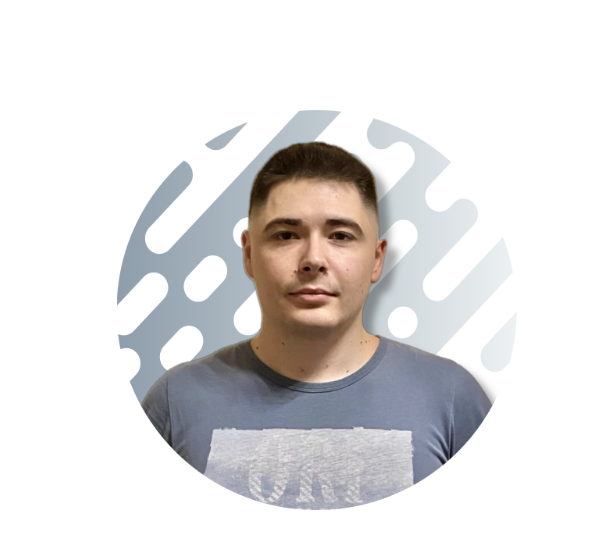
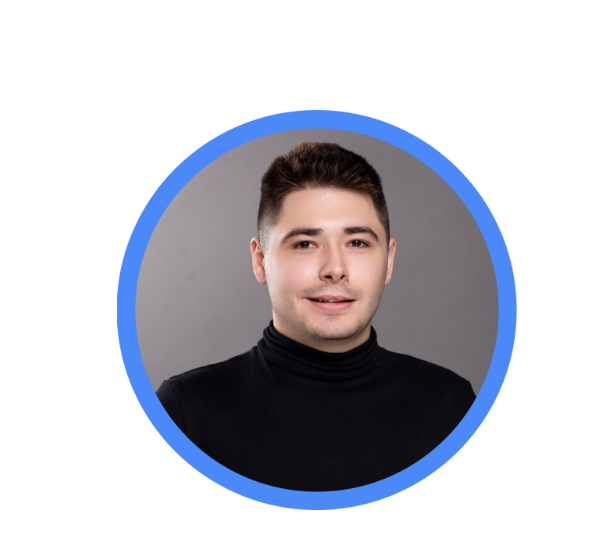
Before and after one commit to ttaksimon/ttaksimon.github.io, a plain HTML site: page index.html in a window 1280 px wide. Shown: the part 174-734 px from the top of the page, 112-706 px from the left. Drawn offline with Linux system fonts and the light colour scheme.

Commit message:
Update profile picture source in index.html

```diff
--- a/index.html
+++ b/index.html
@@ -37,7 +37,7 @@
   </nav>
   <section id="profile">
     <div class="section__pic-container">
-      <img src="./assets/Kép2.png" alt="Simon Takacs profile picture">
+      <img src="./assets/Kép1.png" alt="Simon Takacs profile picture">
     </div>
     <div class="section__text">
       <p class="section__text__p1">Hello, I'm</p>
```
